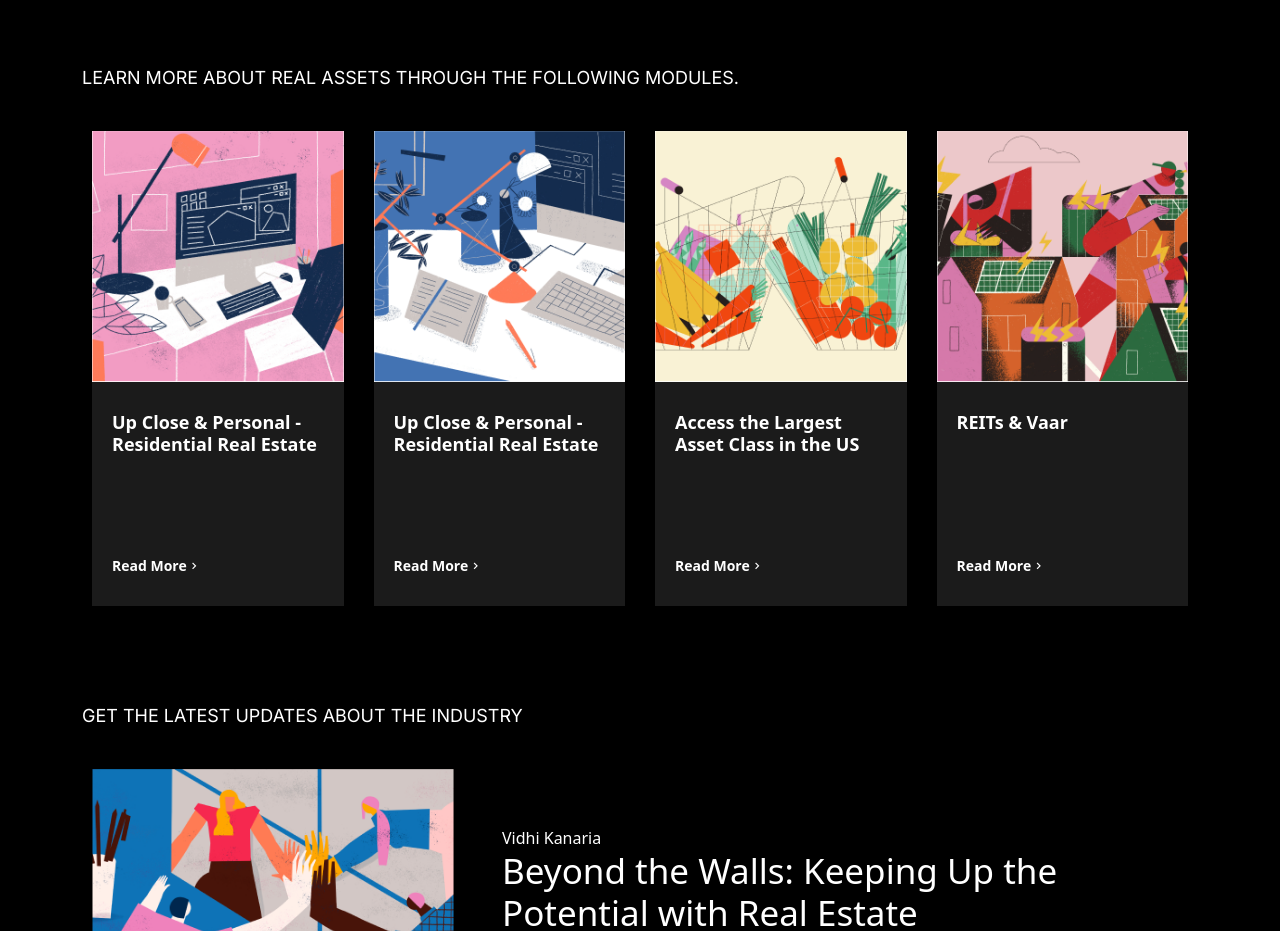
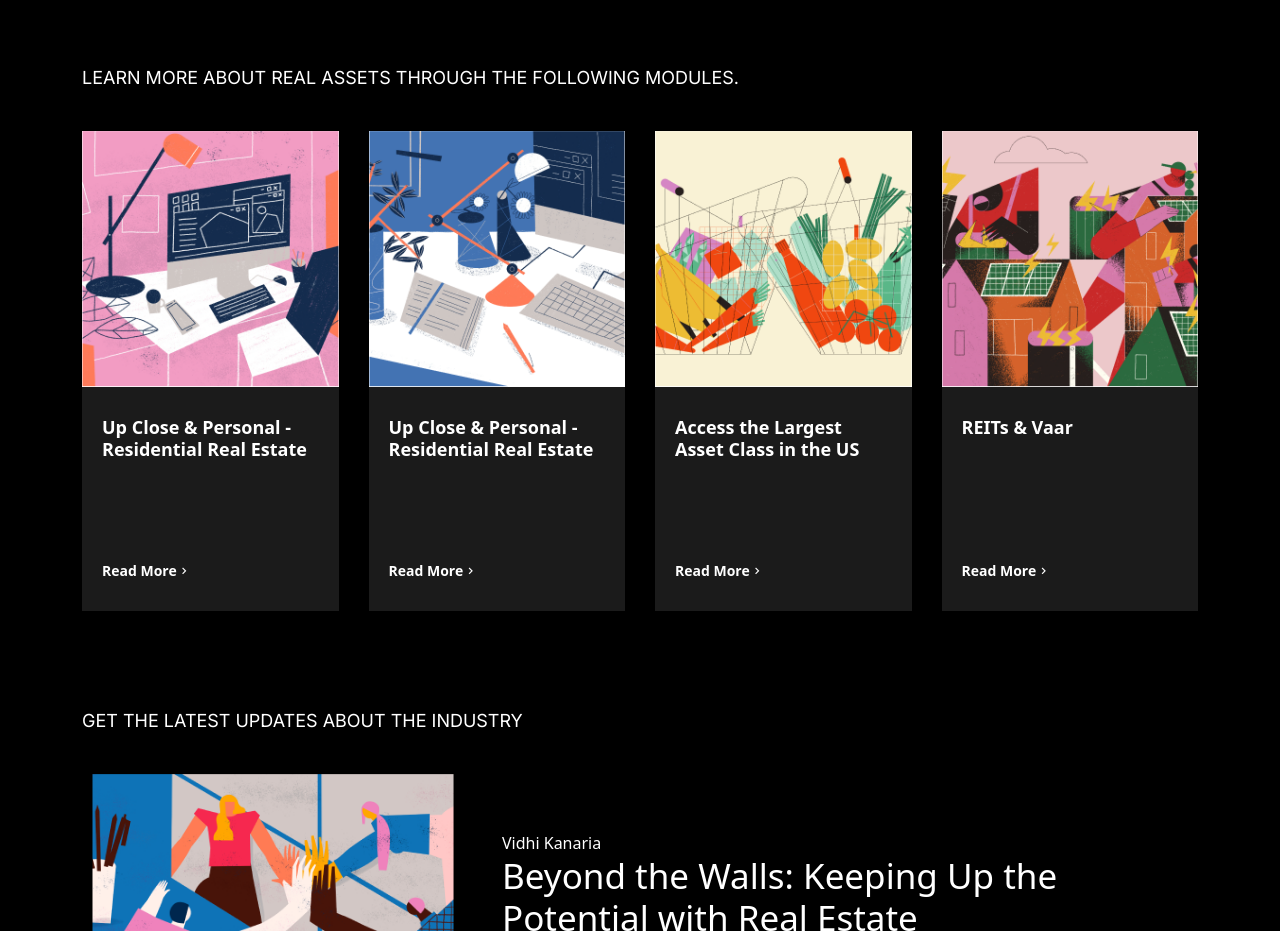
Before and after one commit to webtesting22/vaar, a React (Vite) app: page / in a window 1280 px wide. Shown: the part 2160-3091 px from the top of the page. Built offline with nearby package versions, Linux system fonts and the light colour scheme.

Commit message:
padding remove for blogs heading

```diff
--- a/src/Components/Bestvalue/Bestvalue.css
+++ b/src/Components/Bestvalue/Bestvalue.css
@@ -273,7 +273,7 @@
 }
 
 #mySwiper {
-    padding: 0px 10px;
+    padding: 0px 0px;
 }
 
 .Blog-section {
--- a/src/Components/Bestvalue/Bestvalue.jsx
+++ b/src/Components/Bestvalue/Bestvalue.jsx
@@ -156,9 +156,10 @@ function Bestvalue() {
 
                 <div className='Blog-section only-mobile ' style={{ padding: "3rem 0rem" }}>
                     <div className='container'>
-                    <hr  className='top-section-heading-hr'/>
-                    <h1 className='section-heading-best-value pb-0'>Our Blogs</h1>
-                    <div className='container'>
+                    {/* <hr  className='top-section-heading-hr'/> */}
+                    <p>GET THE LATEST UPDATES ABOUT THE INDUSTRY</p>
+                    {/* <h1 className='section-heading-best-value pb-0'>Our Blogs</h1> */}
+                    <div className='container p-0'>
 
                         <Swiper
                             spaceBetween={30}
```
